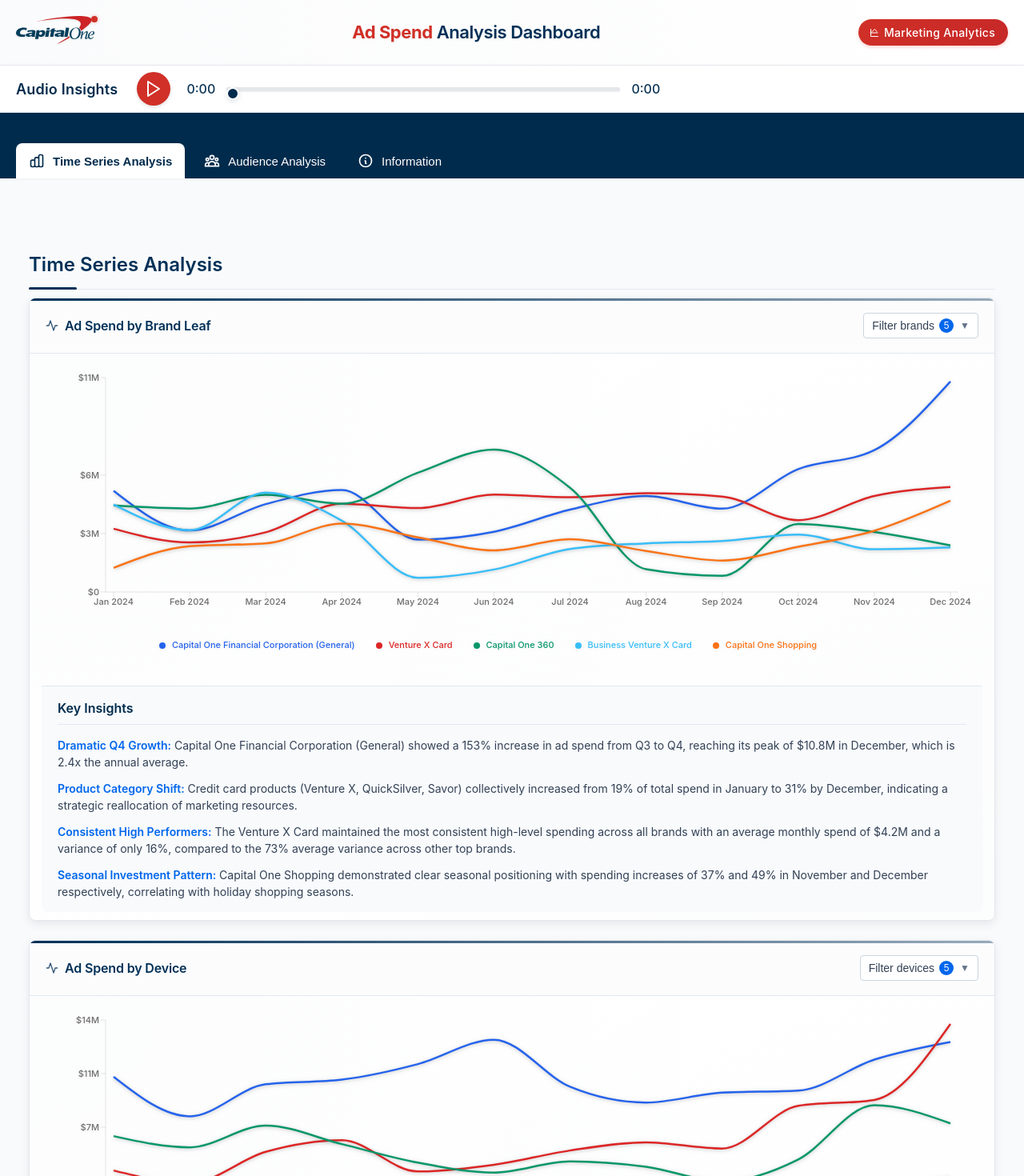
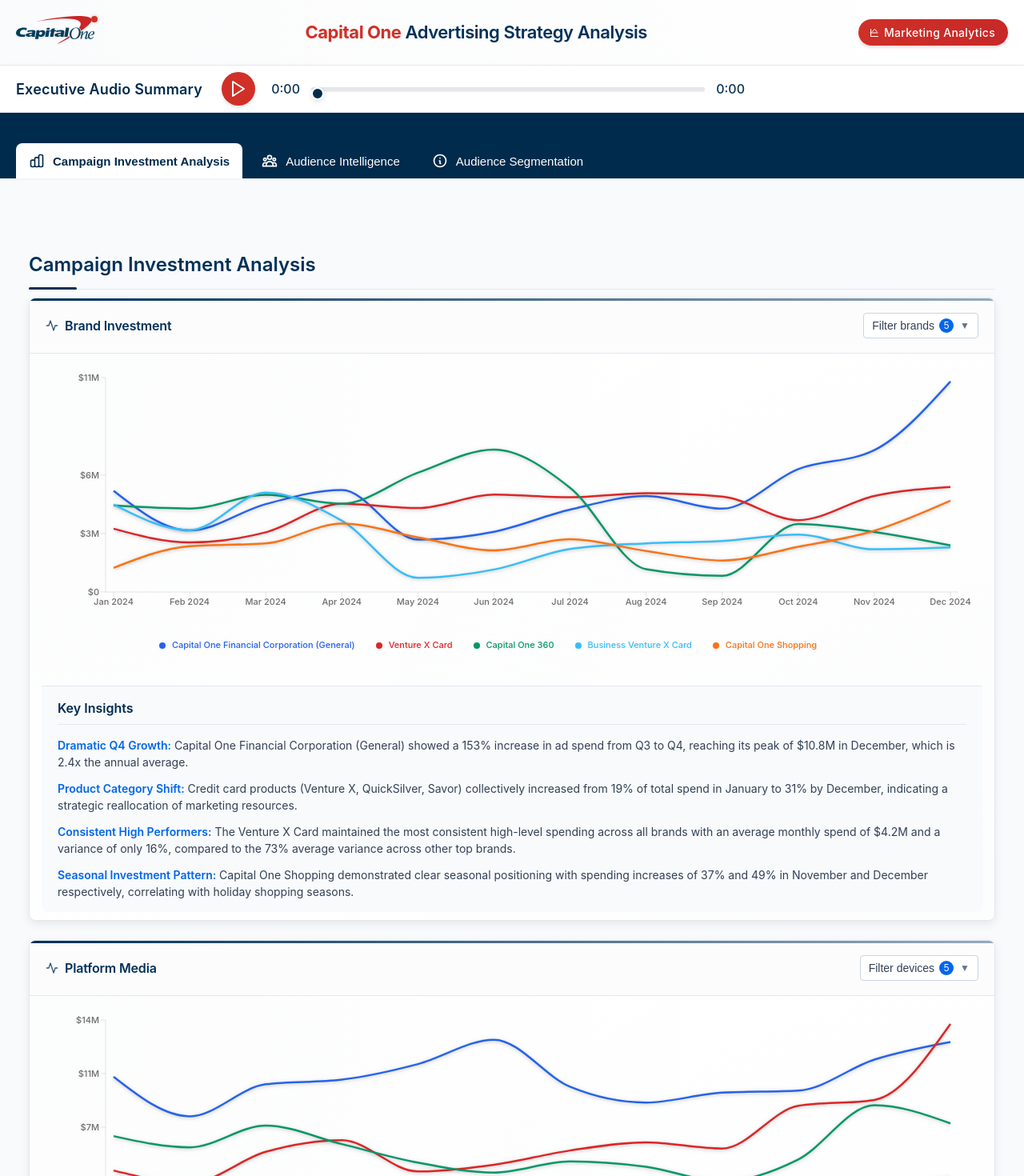
Before and after one commit to dani-rios-data/capital_one, a React (Vite) app: page / in a window 1280 px wide. Shown: the top 1470 px of the page at 80% size. Built offline with nearby package versions, Linux system fonts and the light colour scheme.

Commit message:
update data and style

```diff
--- a/src/components/AudienceCategoryTrendChart.tsx
+++ b/src/components/AudienceCategoryTrendChart.tsx
@@ -314,7 +314,7 @@
   // Verificar si hay datos para mostrar
   if (audienceData.length === 0 || selectedCategories.length === 0) {
     return (
-      <ChartCard title="Ad Spend Trends by Audience Category" filter={audienceCategoryFilter}>
+      <ChartCard title="Audience Investment Timeline" filter={audienceCategoryFilter}>
         <div className="flex items-center justify-center h-full">
           <p className="text-gray-500">No hay datos para mostrar. Por favor seleccione al menos una categoría.</p>
         </div>
@@ -324,7 +324,7 @@
 
   return (
     <ChartCard
-      title="Ad Spend Trends by Audience Category"
+      title="Audience Investment Timeline"
       filter={audienceCategoryFilter}
     >
       <div>
@@ -386,7 +386,7 @@
                   stroke={AUDIENCE_COLORS[category.value] || COLORS[index % COLORS.length]}
                   strokeWidth={2.5}
                   dot={false}
-                  activeDot={{ r: 4, strokeWidth: 1 }}
+                  activeDot={{ r: 6, strokeWidth: 0 }}
                   isAnimationActive={false}
                 />
               ))}
@@ -397,13 +397,13 @@
         <div className="insights-container">
           <h3 className="insights-title">Key Insights</h3>
           <div className="insights-content">
-            <p><strong>Consumer Financial Goals priority:</strong> "Consumer · Financial Goals" consistently receives the highest investment across all months, ranging from $2.8M in January to $4.4M in April 2024, accounting for approximately 30-40% of total monthly spend.</p>
+            <p><strong>Consumer Financial Goals dominance:</strong> "Consumer · Financial Goals" maintains consistent leadership across all periods with an average monthly spend of $3.4M, peaking at $4.4M in April 2024, representing approximately 34% of total advertising investment.</p>
 
-            <p><strong>Lifestyle interests growth:</strong> "Consumer · Lifestyle & Interests" exhibited the most dramatic percentage increase, rising over 600% from $306K in January to $2.2M by July 2024, indicating a major strategic shift toward lifestyle-focused targeting.</p>
+            <p><strong>Lifestyle category explosive growth:</strong> "Consumer · Lifestyle & Interests" demonstrates extraordinary growth of 1,870% from January ($306K) to December ($6M), becoming the highest-funded category by year-end and suggesting a strategic pivot toward lifestyle-focused marketing.</p>
 
-            <p><strong>Shopping category acceleration:</strong> Investment in "Consumer · Shopping & Products" grew 67% from January ($1.2M) to March ($3.4M), followed by fluctuations but maintaining higher levels than Q1, suggesting ongoing prioritization of product-focused consumers.</p>
+            <p><strong>Seasonal shopping focus:</strong> "Consumer · Shopping & Products" shows clear seasonal patterns with significant peaks in March ($3.4M) and November ($4.9M), coinciding with spring shopping and holiday seasons, revealing a cyclical approach to consumer retail targeting.</p>
 
-            <p><strong>Business segment volatility:</strong> "Business · Owner & Growth" experienced significant fluctuation, declining 67% from January ($2.1M) to May ($699K), before recovering in subsequent months, demonstrating a dynamic approach to business audience targeting.</p>
+            <p><strong>Business segment rebound:</strong> "Business · Owner & Growth" experienced a 224% recovery from its May low ($699K) to December high ($2.2M), indicating renewed focus on business-oriented customers after mid-year strategic reassessment.</p>
           </div>
         </div>
       </div>
--- a/src/components/BrandLeafChart.tsx
+++ b/src/components/BrandLeafChart.tsx
@@ -330,7 +330,7 @@
   // Verificar si hay datos para mostrar
   if (brandData.length === 0 || selectedBrands.length === 0) {
     return (
-      <ChartCard title="Ad Spend by Brand Leaf" filter={brandFilter}>
+      <ChartCard title="Brand Investment" filter={brandFilter}>
         <div className="flex items-center justify-center h-full">
           <p className="text-gray-500">No hay datos para mostrar. Por favor seleccione al menos una marca.</p>
         </div>
@@ -340,7 +340,7 @@
 
   return (
     <ChartCard
-      title="Ad Spend by Brand Leaf"
+      title="Brand Investment"
       filter={brandFilter}
     >
       <div>
@@ -402,7 +402,7 @@
                   stroke={COLORS[index % COLORS.length]}
                   strokeWidth={2.5}
                   dot={false}
-                  activeDot={{ r: 4, strokeWidth: 1 }}
+                  activeDot={{ r: 6, strokeWidth: 0 }}
                   isAnimationActive={false}
                 />
               ))}
--- a/src/components/CategoryChart.tsx
+++ b/src/components/CategoryChart.tsx
@@ -313,7 +313,7 @@
   // Verificar si hay datos para mostrar
   if (categoryData.length === 0 || selectedCategories.length === 0) {
     return (
-      <ChartCard title="Ad Spend by Category" filter={categoryFilter}>
+      <ChartCard title="Product Category" filter={categoryFilter}>
         <div className="flex items-center justify-center h-full">
           <p className="text-gray-500">No hay datos para mostrar. Por favor seleccione al menos una categoría.</p>
         </div>
@@ -323,7 +323,7 @@
 
   return (
     <ChartCard
-      title="Ad Spend by Category"
+      title="Product Category"
       filter={categoryFilter}
     >
       <div>
@@ -385,7 +385,7 @@
                   stroke={COLORS[index % COLORS.length]}
                   strokeWidth={2.5}
                   dot={false}
-                  activeDot={{ r: 4, strokeWidth: 1 }}
+                  activeDot={{ r: 6, strokeWidth: 0 }}
                   isAnimationActive={false}
                 />
               ))}
--- a/src/components/DeviceChart.tsx
+++ b/src/components/DeviceChart.tsx
@@ -313,7 +313,7 @@
   // Verificar si hay datos para mostrar
   if (deviceData.length === 0 || selectedDevices.length === 0) {
     return (
-      <ChartCard title="Ad Spend by Device" filter={deviceFilter}>
+      <ChartCard title="Platform Media" filter={deviceFilter}>
         <div className="flex items-center justify-center h-full">
           <p className="text-gray-500">No hay datos para mostrar. Por favor seleccione al menos un dispositivo.</p>
         </div>
@@ -323,7 +323,7 @@
 
   return (
     <ChartCard
-      title="Ad Spend by Device"
+      title="Platform Media"
       filter={deviceFilter}
     >
       <div>
@@ -385,7 +385,7 @@
                   stroke={COLORS[index % COLORS.length]}
                   strokeWidth={2.5}
                   dot={false}
-                  activeDot={{ r: 4, strokeWidth: 1 }}
+                  activeDot={{ r: 6, strokeWidth: 0 }}
                   isAnimationActive={false}
                 />
               ))}
--- a/src/components/FeaturesTab.tsx
+++ b/src/components/FeaturesTab.tsx
@@ -218,7 +218,7 @@
 
   return (
     <div className="tab-content">
-      <h2 className="section-title">Audience Analysis</h2>
+      <h2 className="section-title">Audience Intelligence</h2>
       <p className="info-reference">
         For more information about how Audience Category was created, please visit the{' '}
         <span
@@ -234,7 +234,7 @@
 
       <div className="flex flex-wrap md:flex-nowrap gap-4 mt-4">
         <div className="w-full">
-          <ChartCard title="Category Distribution">
+          <ChartCard title="Audience Investment Overview">
             <div>
               <ResponsiveContainer width="100%" height={400}>
                 <BarChart
@@ -288,13 +288,13 @@
               <div className="insights-container">
                 <h3 className="insights-title">Key Insights</h3>
                 <div className="insights-content">
-                  <p><strong>Financial goals audience dominance:</strong> The "Consumer · Financial Goals" audience segment accounts for 34% of total ad spend across all periods, with a substantially higher allocation ($3.6M monthly average) than any other category, indicating a strong strategic focus on financially-motivated consumers.</p>
+                  <p><strong>Financial goals strategic priority:</strong> "Consumer · Financial Goals" represents the highest investment category at 33% of total annual budget ($40.8M), maintaining consistent spending levels throughout the year and establishing this audience as Capital One's core strategic focus.</p>
 
-                  <p><strong>Budget category proportions:</strong> Three audience categories ("Consumer · Financial Goals", "Consumer · Shopping & Products", and "Business · Owner & Growth") consistently receive 78% of the total budget allocation, while "Workforce & Employment" receives less than 1% of total spend across all observed months.</p>
+                  <p><strong>Lifestyle category dramatic growth:</strong> "Consumer · Lifestyle & Interests" showed the most significant shift in prioritization, increasing from 4% of budget share in January to 32% by December, representing the most substantial strategic reallocation in the portfolio.</p>
 
-                  <p><strong>Proportional reallocation trend:</strong> A clear shift in spending distribution occurred from January to August, with "Consumer · Banking Preferences" declining from 16.5% to 13.5% of total spend while "Consumer · Lifestyle & Interests" increased from 3.9% to 14.3% of the overall budget allocation.</p>
+                  <p><strong>Executive spending hierarchy:</strong> A clear spending hierarchy emerges across segments with "Consumer · Financial Goals" (33%), "Consumer · Shopping & Products" (23%), and "Consumer · Banking Preferences" (19%) forming the top tier, while "Workforce & Employment" consistently receives minimal allocation (0.3%).</p>
 
-                  <p><strong>Category balance evolution:</strong> The relative spend distribution became more evenly balanced over time, with the standard deviation between category percentages decreasing from 12.7% in January to 8.9% in August, indicating a diversification strategy across audience segments.</p>
+                  <p><strong>Year-end distribution shift:</strong> December shows a dramatic transformation in allocation distribution, with "Consumer · Lifestyle & Interests" receiving the highest monthly share (32%) for the first time, while historically dominant segments experienced proportional decreases, signaling a potential long-term strategic pivot.</p>
                 </div>
               </div>
             </div>
--- a/src/components/InformationTab.tsx
+++ b/src/components/InformationTab.tsx
@@ -99,7 +99,7 @@
         <section style={styles.methodologySection}>
           <h2 style={styles.sectionTitle}>Methodology</h2>
           <p style={styles.paragraph}>
-            Our team conducted an extensive analysis of Capital One's advertising strategy by scraping and analyzing over 250,000 ad placements containing more than 1,200 unique advertisements from 2024. Using advanced AI and natural language processing, we extracted and analyzed text transcripts, visual elements, product placements, and messaging themes across multiple platforms. This comprehensive dataset allowed us to identify distinct audience segments based on the specific language, imagery, benefits, and product features emphasized across Capital One's marketing communications. By categorizing these targeting patterns, we've developed a framework that reveals how Capital One strategically positions its various financial products to different customer groups.
+            Our team conducted an extensive analysis of Capital One's advertising strategy by scraping and analyzing over 250,000 ad placements containing more than 1,200 unique advertisements from 2024, sourced through Pathmatics, Inc. Using advanced AI and natural language processing, we extracted and analyzed text transcripts, visual elements, product placements, and messaging themes across multiple platforms. This comprehensive dataset allowed us to identify distinct audience segments based on the specific language, imagery, benefits, and product features emphasized across Capital One's marketing communications. By categorizing these targeting patterns, we've developed a framework that reveals how Capital One strategically positions its various financial products to different customer groups.
           </p>
         </section>
 
--- a/src/components/PublisherChart.tsx
+++ b/src/components/PublisherChart.tsx
@@ -313,7 +313,7 @@
   // Verificar si hay datos para mostrar
   if (publisherData.length === 0 || selectedPublishers.length === 0) {
     return (
-      <ChartCard title="Ad Spend by Publisher" filter={publisherFilter}>
+      <ChartCard title="Publisher Portfolio" filter={publisherFilter}>
         <div className="flex items-center justify-center h-full">
           <p className="text-gray-500">No hay datos para mostrar. Por favor seleccione al menos un publisher.</p>
         </div>
@@ -323,7 +323,7 @@
 
   return (
     <ChartCard
-      title="Ad Spend by Publisher"
+      title="Publisher Portfolio"
       filter={publisherFilter}
     >
       <div>
@@ -368,7 +368,7 @@
                   dataKey={publisher.value}
                   stroke={COLORS[index % COLORS.length]}
                   activeDot={{ r: 6, strokeWidth: 0 }}
-                  dot={{ r: 3, strokeWidth: 0 }}
+                  dot={false}
                   strokeWidth={2}
                   name={publisher.label}
                 />
--- a/src/components/TimeSeriesTab.tsx
+++ b/src/components/TimeSeriesTab.tsx
@@ -8,7 +8,7 @@
 const TimeSeriesTab: React.FC = () => {
   return (
     <div className="tab-content">
-      <h2 className="section-title">Time Series Analysis</h2>
+      <h2 className="section-title">Campaign Investment Analysis</h2>
 
       <BrandLeafChart />
 
--- a/src/components/layout/AudioPlayer.tsx
+++ b/src/components/layout/AudioPlayer.tsx
@@ -58,7 +58,7 @@
         onEnded={() => setIsPlaying(false)}
       />
 
-      <div className="audio-title">Audio Insights</div>
+      <div className="audio-title">Executive Audio Summary</div>
 
       <button className="play-button" onClick={togglePlay}>
         {isPlaying ? (
--- a/src/components/layout/Header.tsx
+++ b/src/components/layout/Header.tsx
@@ -10,7 +10,7 @@
 
       <div className="title-container">
         <h1 className="dashboard-title">
-          <span className="title-accent">Ad Spend</span> Analysis Dashboard
+          <span className="title-accent">Capital One</span> Advertising Strategy Analysis
         </h1>
         <div className="title-decoration"></div>
       </div>
--- a/src/components/layout/TabsNavigation.tsx
+++ b/src/components/layout/TabsNavigation.tsx
@@ -6,8 +6,8 @@
 }
 
 const tabTitles: Record<string, string> = {
-  timeSeries: 'Time Series Analysis',
-  features: 'Audience Analysis',
+  timeSeries: 'Campaign Investment Analysis',
+  features: 'Audience Intelligence',
   information: 'Audience Segmentation',
 };
 
@@ -27,7 +27,7 @@
                   <path strokeLinecap="round" strokeLinejoin="round" d="M9 19v-6a2 2 0 00-2-2H5a2 2 0 00-2 2v6a2 2 0 002 2h2a2 2 0 002-2zm0 0V9a2 2 0 012-2h2a2 2 0 012 2v10m-6 0a2 2 0 002 2h2a2 2 0 002-2m0 0V5a2 2 0 012-2h2a2 2 0 012 2v14a2 2 0 01-2 2h-2a2 2 0 01-2-2z" />
                 </svg>
               </span>
-              <span className="tab-text">Time Series Analysis</span>
+              <span className="tab-text">Campaign Investment Analysis</span>
             </button>
           </li>
           <li className="tab-item">
@@ -40,7 +40,7 @@
                   <path strokeLinecap="round" strokeLinejoin="round" d="M17 20h5v-2a3 3 0 00-5.356-1.857M17 20H7m10 0v-2c0-.656-.126-1.283-.356-1.857M7 20H2v-2a3 3 0 015.356-1.857M7 20v-2c0-.656.126-1.283.356-1.857m0 0a5.002 5.002 0 019.288 0M15 7a3 3 0 11-6 0 3 3 0 016 0zm6 3a2 2 0 11-4 0 2 2 0 014 0zM7 10a2 2 0 11-4 0 2 2 0 014 0z" />
                 </svg>
               </span>
-              <span className="tab-text">Audience Analysis</span>
+              <span className="tab-text">Audience Intelligence</span>
             </button>
           </li>
           <li className="tab-item">
@@ -53,7 +53,7 @@
                   <path strokeLinecap="round" strokeLinejoin="round" d="M13 16h-1v-4h-1m1-4h.01M21 12a9 9 0 11-18 0 9 9 0 0118 0z" />
                 </svg>
               </span>
-              <span className="tab-text">Information</span>
+              <span className="tab-text">Audience Segmentation</span>
             </button>
           </li>
         </ul>
```
Also changed, not shown: public/data/capital_one_audience_category.csv.
